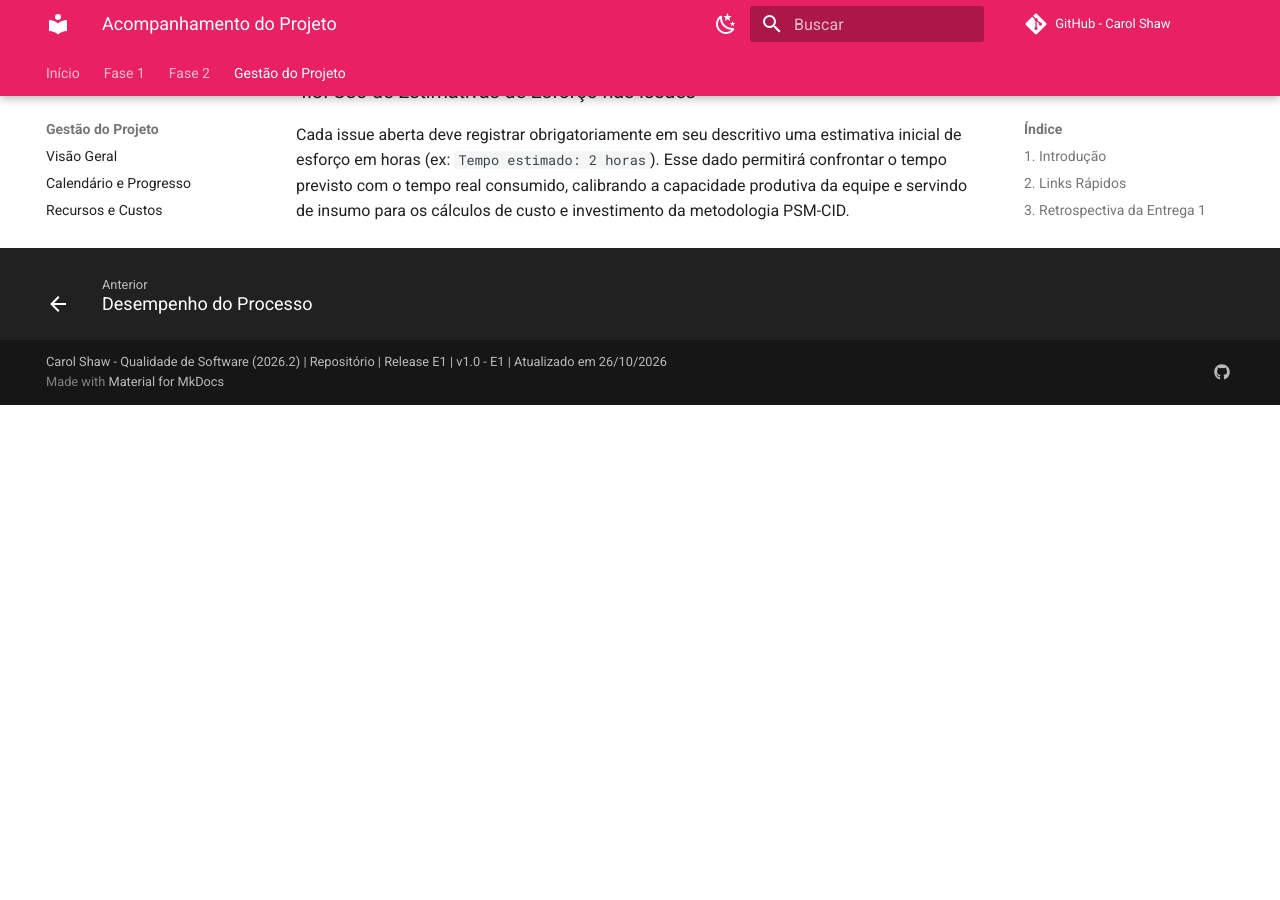
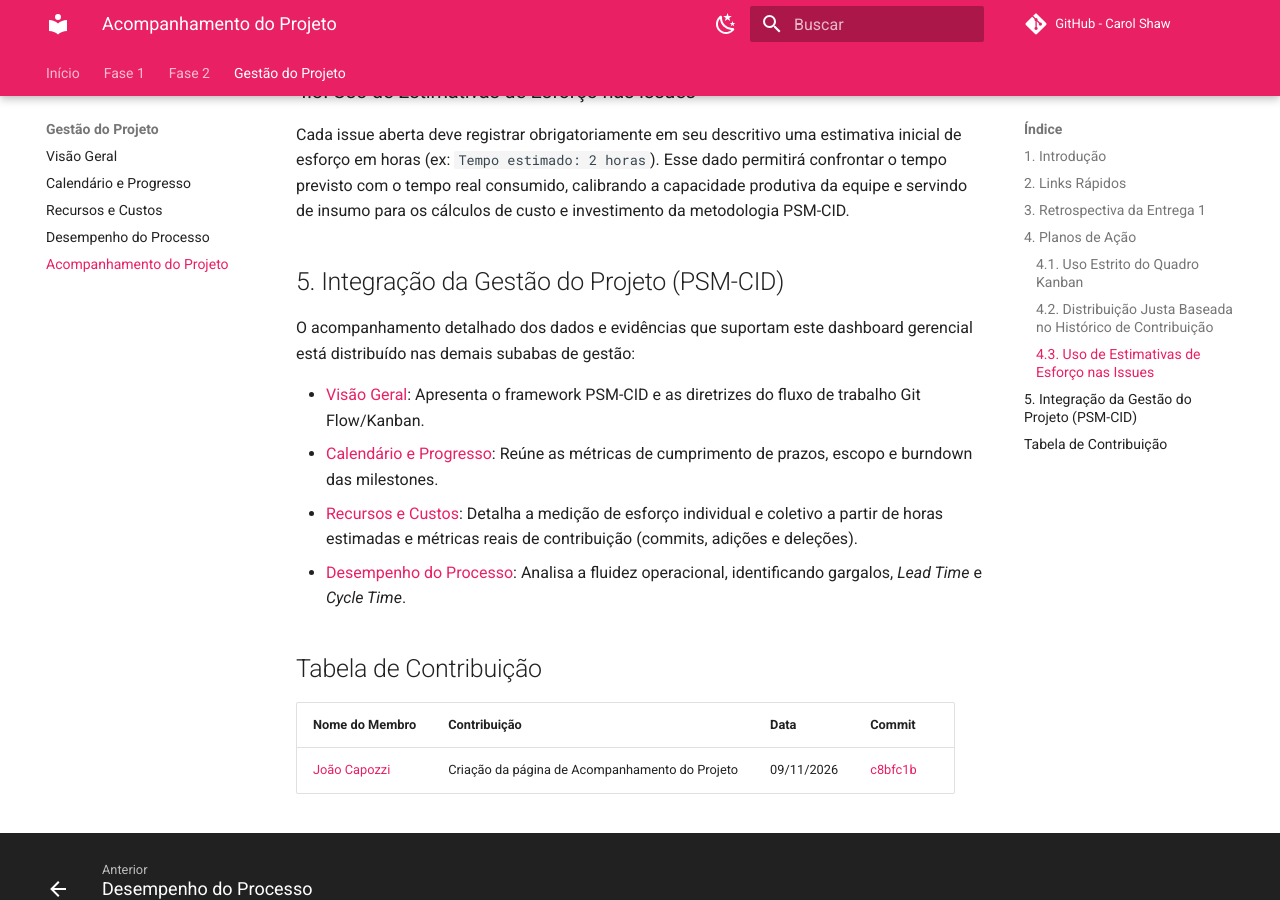
Before and after one commit to FCTE-Qualidade-de-Software-1/2026-2_T02_CAROL_SHAW, an MkDocs documentation site: the page built from docs/gestao/acompanhamento.md, in a window 1280 px wide and 900 px high, scrolled down 1796 px. Built offline with MkDocs 1.6.1 and Material for MkDocs 9.7.7, drawn with Linux system fonts in a browser that asks for light colours; comment, search, counter and statistics services are not loaded; before the commit the page ends 2201 px from its top, so only the background shows below that.

Commit message:
docs: revisao e links para subabas no acompanhamento

```diff
--- a/docs/gestao/acompanhamento.md
+++ b/docs/gestao/acompanhamento.md
@@ -37,3 +37,18 @@
 
 ### 4.3. Uso de Estimativas de Esforço nas Issues
 Cada issue aberta deve registrar obrigatoriamente em seu descritivo uma estimativa inicial de esforço em horas (ex: `Tempo estimado: 2 horas`). Esse dado permitirá confrontar o tempo previsto com o tempo real consumido, calibrando a capacidade produtiva da equipe e servindo de insumo para os cálculos de custo e investimento da metodologia PSM-CID.
+
+## 5. Integração da Gestão do Projeto (PSM-CID)
+
+O acompanhamento detalhado dos dados e evidências que suportam este dashboard gerencial está distribuído nas demais subabas de gestão:
+
+- [Visão Geral](visao-geral.md): Apresenta o framework PSM-CID e as diretrizes do fluxo de trabalho Git Flow/Kanban.
+- [Calendário e Progresso](calendario.md): Reúne as métricas de cumprimento de prazos, escopo e burndown das milestones.
+- [Recursos e Custos](recursos.md): Detalha a medição de esforço individual e coletivo a partir de horas estimadas e métricas reais de contribuição (commits, adições e deleções).
+- [Desempenho do Processo](desempenho.md): Analisa a fluidez operacional, identificando gargalos, *Lead Time* e *Cycle Time*.
+
+## Tabela de Contribuição
+
+| Nome do Membro | Contribuição | Data | Commit |
+| :--- | :--- | :--- | :--- |
+| [João Capozzi](https://github.com/jonas3688) | Criação da página de Acompanhamento do Projeto | 09/11/2026 | [c8bfc1b](https://github.com/FCTE-Qualidade-de-Software-1/2026-2_T02_CAROL_SHAW/commit/c8bfc1b) |
```
